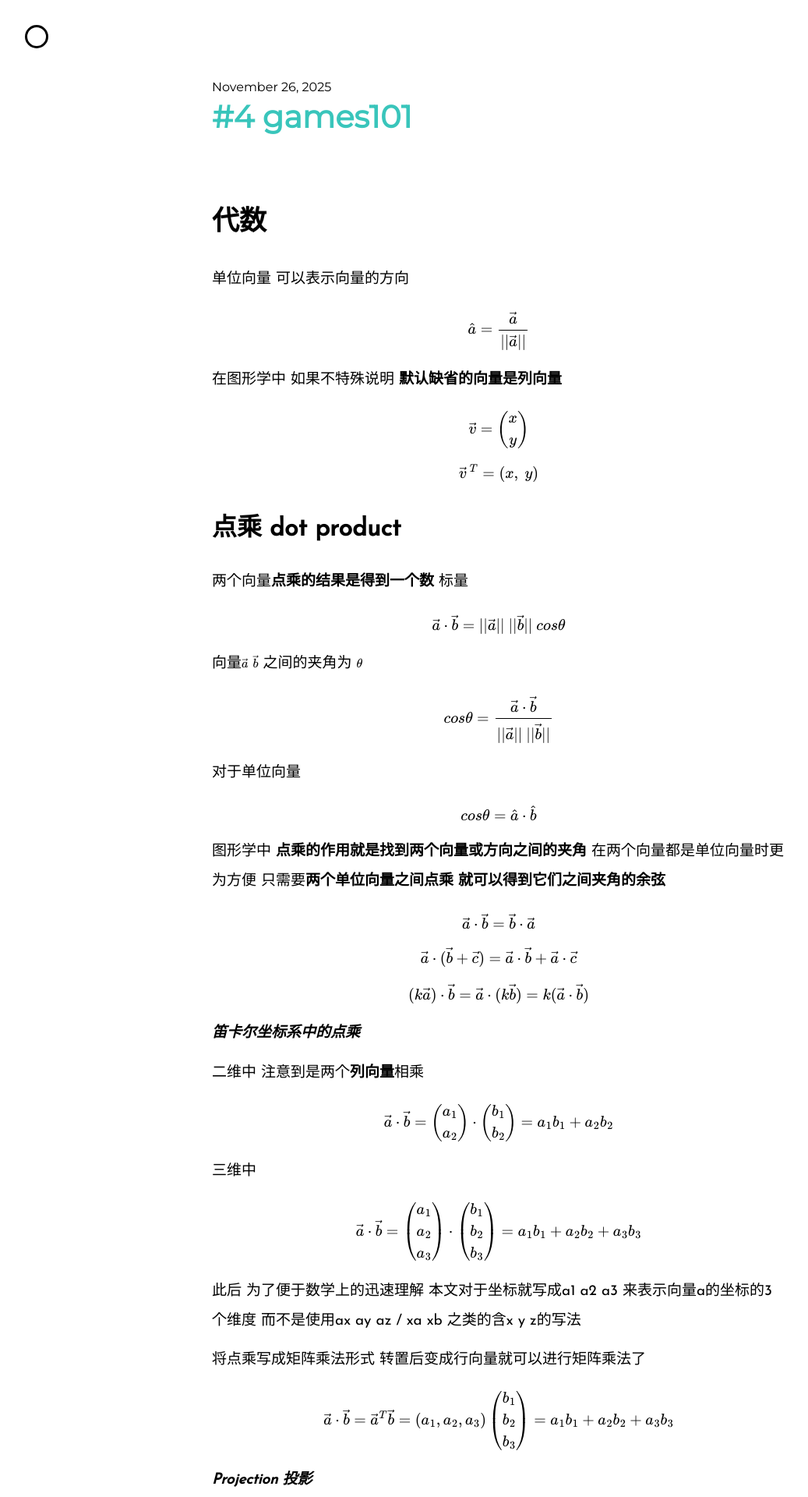
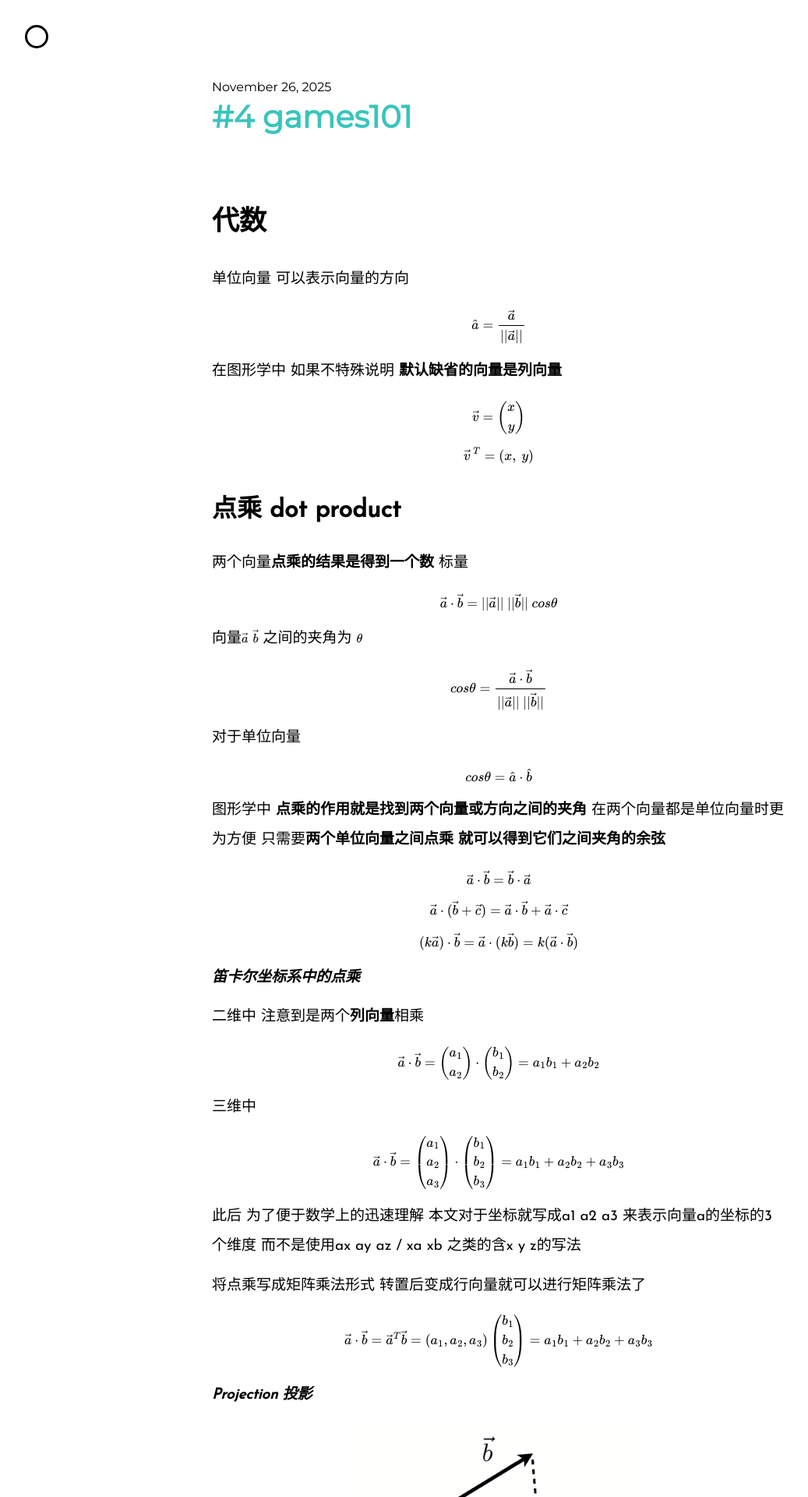
Before and after one commit to Chocomintopia/Chocomintopia.Github.io, a Jekyll site: the page built from _posts/2025-11-26-#4 GAMES101.md, in a window 1280 px wide. Shown: the top 1920 px of the page at 78% size, without its empty margins (0-1037 px from the left). Built offline with Jekyll 4.4.1, drawn with Linux system fonts in a browser that asks for light colours; nearby versions of some CDN libraries.

Commit message:
Update _typography.scss

```diff
--- a/_sass/_typography.scss
+++ b/_sass/_typography.scss
@@ -188,7 +188,7 @@
 }
 
 mjx-container[display="true"] {
-    font-size: 1.25em !important;
+    font-size: 1.1em !important;
     margin: 1em 0 !important;
     text-align: center !important;
     mjx-math {
@@ -197,5 +197,5 @@ mjx-container[display="true"] {
 }
 
 .math-container mjx-container[display="true"] {
-    font-size: 1.25em !important;
+    font-size: 1.1em !important;
 }
```
